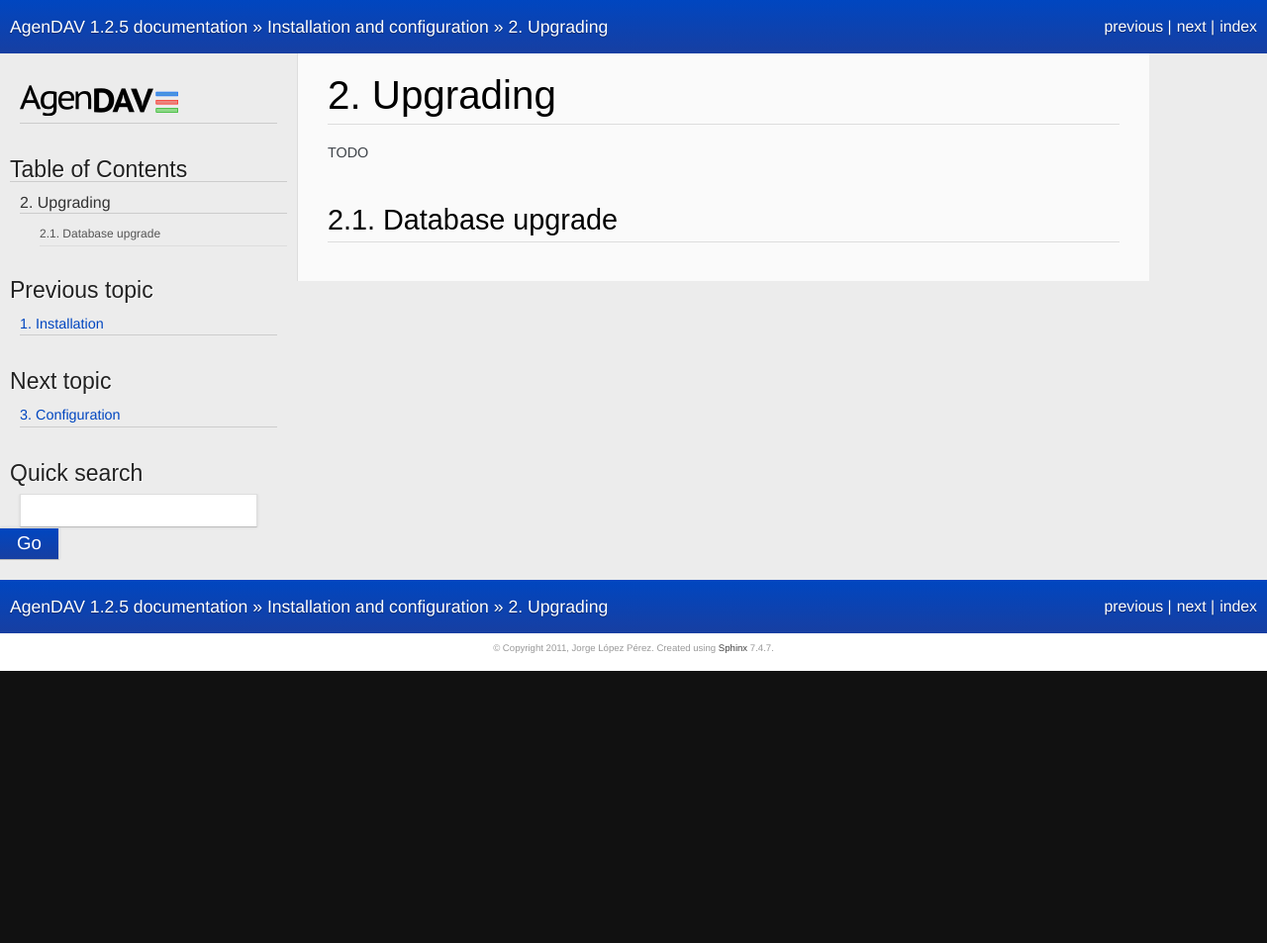
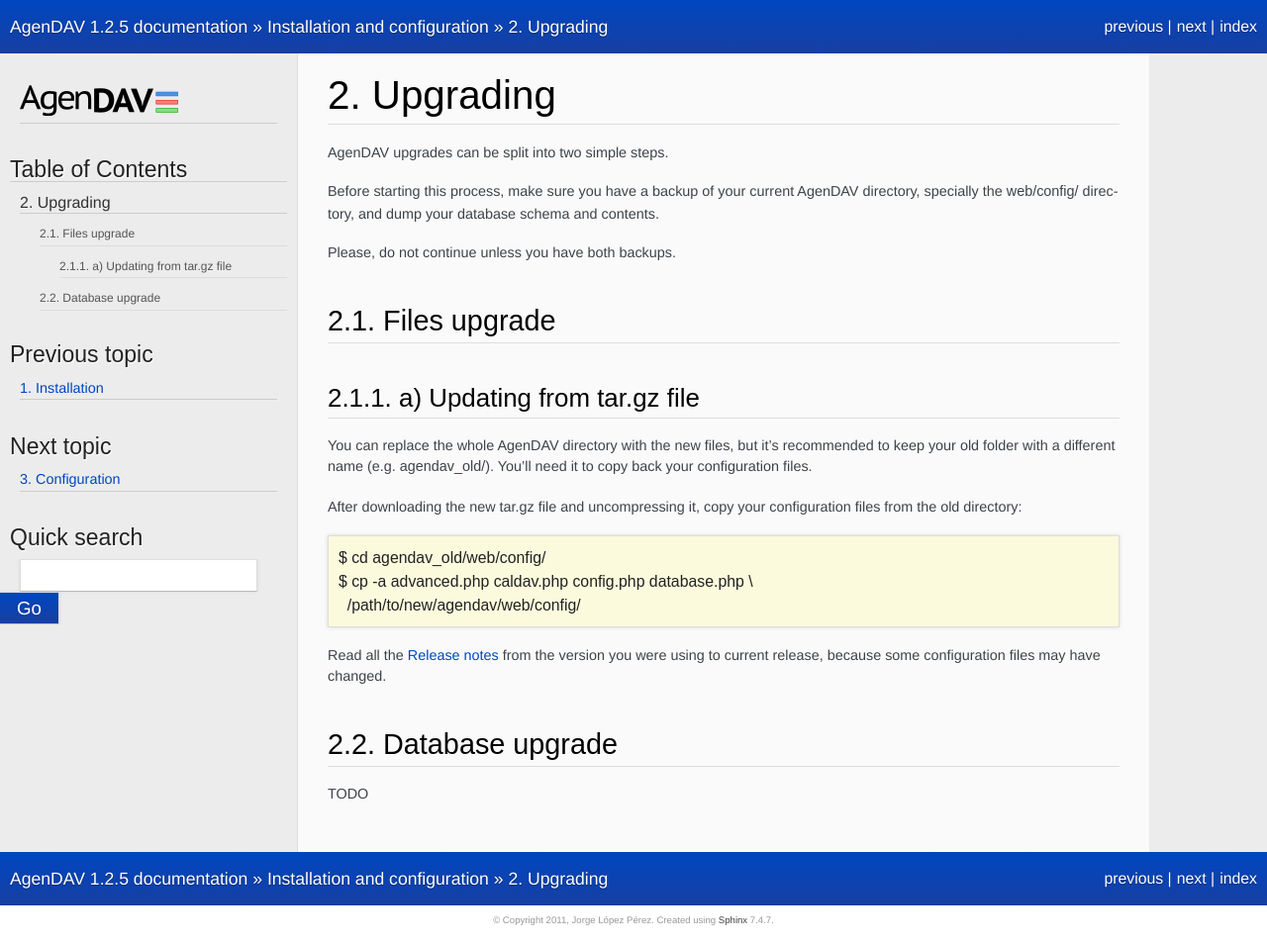
Before and after one commit to birdrock00/caldaver, a Sphinx documentation site: the page built from doc/source/admin/upgrading.rst, in a window 1280 px wide. Shown: the whole page at 99% size. Built offline with Sphinx 7.4.7, drawn with Linux system fonts in a browser that asks for light colours; some web fonts are replaced; before the commit the page ends 900 px from its top, so only the background shows below that.

Commit message:
Update docs

```diff
--- a/doc/source/admin/configuration.rst
+++ b/doc/source/admin/configuration.rst
@@ -53,7 +53,7 @@
 
     $config['log_path'] = '/var/log/agendav/';
 
-   Make sure the user that runs your web server has write rights on that
+   Make sure the user that runs your web server has write permission on that
    directory.
 
 .. confval:: encryption_key
--- a/doc/source/admin/upgrading.rst
+++ b/doc/source/admin/upgrading.rst
@@ -3,9 +3,39 @@
 Upgrading
 =========
 
-TODO
+AgenDAV upgrades can be split into two simple steps.
 
-.. _dbupdate:
+Before starting this process, make sure you have a backup of your current
+AgenDAV directory, specially the ``web/config/`` directory, and dump your
+database schema and contents.
+
+Please, do not continue unless you have both backups.
+
+.. _filesupgrade:
+
+Files upgrade
+-------------
+
+a) Updating from tar.gz file
+****************************
+
+You can replace the whole AgenDAV directory with the new files, but it's
+recommended to keep your old folder with a different name (e.g.
+``agendav_old/``). You'll need it to copy back your configuration files.
+
+After downloading the new tar.gz file and uncompressing it, copy your
+configuration files from the old directory::
+
+  $ cd agendav_old/web/config/
+  $ cp -a advanced.php caldav.php config.php database.php \
+    /path/to/new/agendav/web/config/
+
+Read all the :ref:`releasenotes` from the version you were using
+to current release, because some configuration files may have changed.
+
+.. _dbupgrade:
 
 Database upgrade
 ----------------
+
+TODO
--- a/doc/source/releasenotes.rst
+++ b/doc/source/releasenotes.rst
@@ -1,3 +1,5 @@
+.. _releasenotes:
+
 Release notes
 =============
 
```
Also changed, not shown: doc/source/admin/installation.rst (+4 -4 lines).
